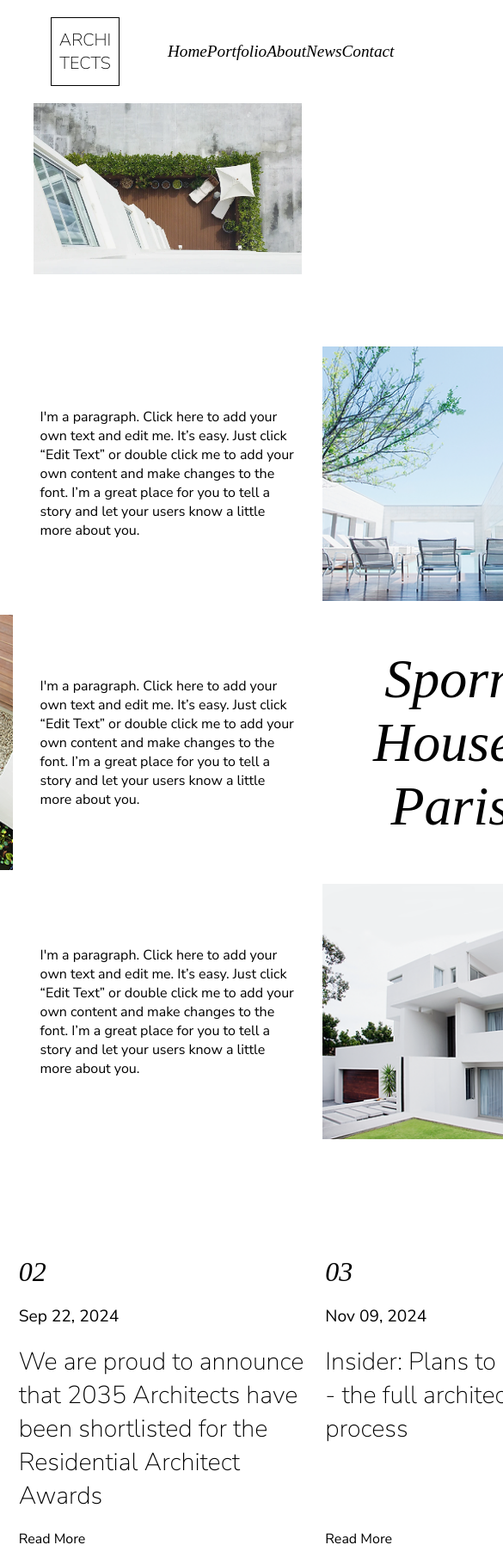
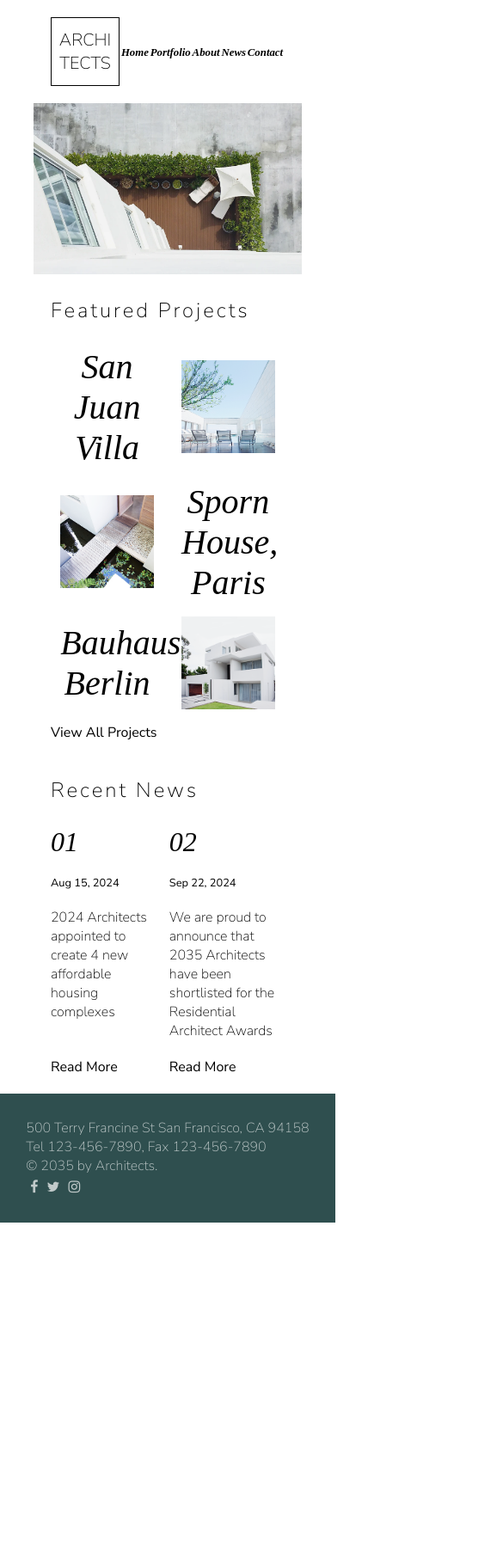
Before and after one commit to NathanC90/flexbox-arch-company, a plain HTML site: page index.html in a window 390 px wide. Shown: the top 1804 px of the page at 86% size, 585 px wide, since content can reach past the window. After the commit the page ends 1422 px from the top, so only its background shows below. Drawn offline with Linux system fonts and the light colour scheme; a web font is replaced by a local one.

Commit message:
Add media queries to make the page responsive

```diff
--- a/styles.css
+++ b/styles.css
@@ -48,6 +48,13 @@ a:hover {
     margin-bottom: 10px;
 }
 
+@media only screen and (max-width: 1200px) {
+    .featured-projects,
+    .recent-news {
+        width: 100%;
+    }
+}
+
 /* 4. Header styles */
 .container {
     width: 80%;
@@ -83,6 +90,26 @@ a:hover {
     font-style: italic;
     font-size: 1.2rem;
     font-weight: 200;
+}
+
+@media only screen and (max-width: 840px ){
+
+    .container ul {
+        width: 80%;
+    }
+
+    .container ul li a {
+        font-size: 1rem;
+        font-weight: 200;
+    }
+}
+
+@media only screen and (max-width: 480px) {
+
+    .container ul li a {
+        font-size: .8rem;
+        font-weight: 900;
+    }
 }
 
 /* 5. Main Content */
@@ -125,11 +152,29 @@ a:hover {
 .project-1 > *,
 .project-2 > *,
 .project-3 > * {
-    flex: 0 1 28%;
+    width: 30%;
 }
 
 .project-2 {
     flex-direction: row-reverse;
+}
+
+@media only screen and (max-width: 960px) {
+    .object-name {
+        font-size: 2.5rem;
+    }
+}
+
+@media only screen and (max-width: 760px) {
+    .description {
+        display: none;
+    }
+
+    .project-1 > *,
+    .project-2 > *,
+    .project-3 > * {
+        width: 40%;
+    }
 }
 
 /* 7. Recent News */
@@ -159,9 +204,35 @@ a:hover {
 }
 
 .news-summary {
-    font-size: 1.8rem;
+    font-size: 1.75rem;
     font-weight: 100;
     height: 100%;
+}
+
+@media only screen and (max-width: 1100px) {
+    .news-summary {
+        font-size: 1.25rem;
+    }
+}
+
+@media only screen and (max-width: 960px) {
+
+    .news-date {
+        font-size: .8rem;
+    }
+
+    .news-summary {
+        font-size: 1rem;
+    }
+}
+
+@media only screen and (max-width: 760px) {
+    .news-card {
+       flex-basis: 47%;
+    }
+    .news-card:last-child {
+        display: none;
+    }
 }
 
 /* 8. Footer Section */
@@ -204,6 +275,20 @@ footer {
     text-decoration: none;
 }
 
+@media only screen and (max-width: 760px) {
+    #be-in-touch {
+        font-size: 2rem;
+        width: 80px;
+        height: 80px;
+    }
+}
+
+@media only screen and (max-width: 480px) {
+    #be-in-touch {
+        display: none;
+    }
+}
+
 /* Other Links */
 
 .more-projects:hover,
```
